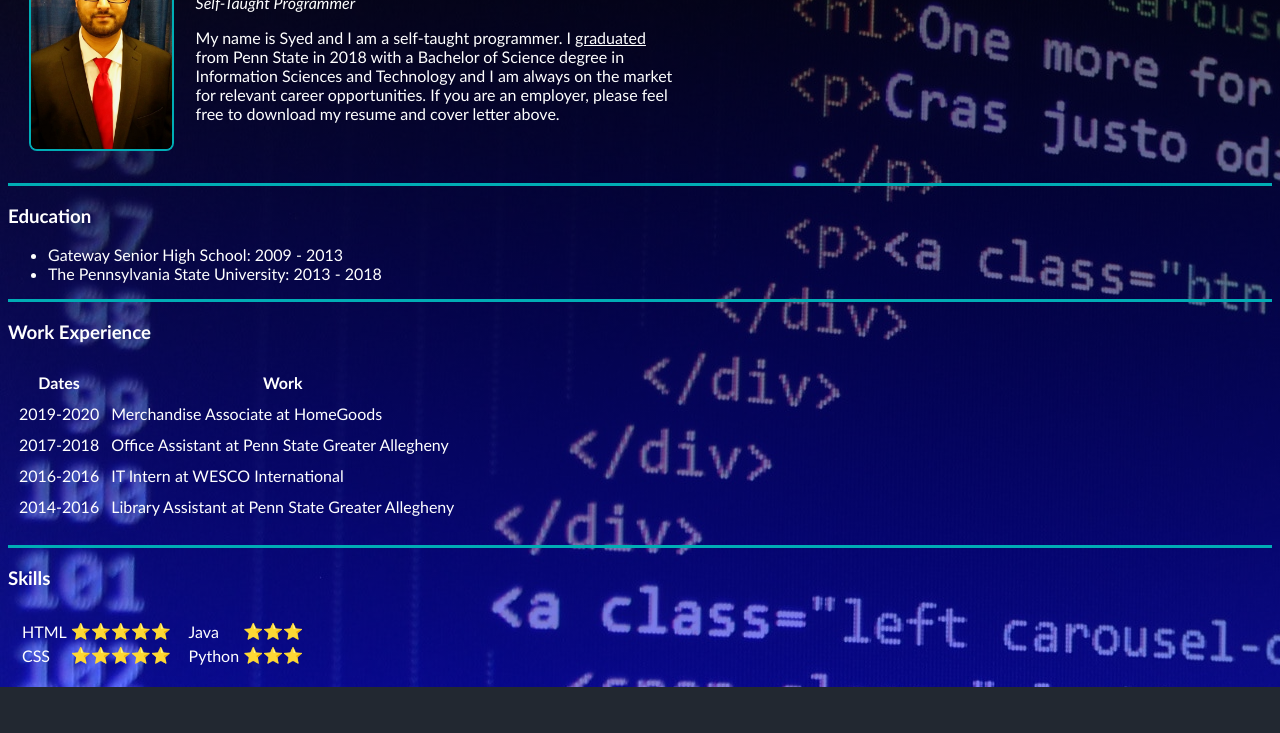
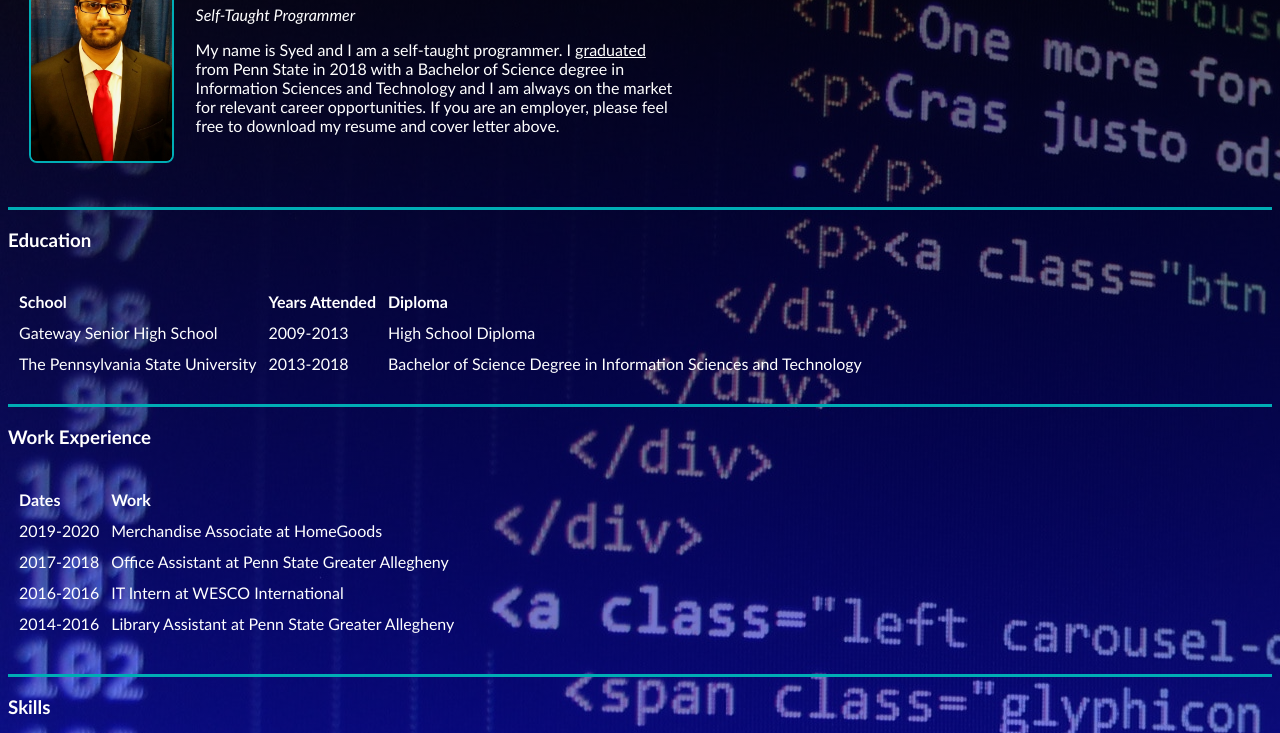
Before and after one commit to kapimoth/cv, a plain HTML site: page index.html in a window 1280 px wide. Shown: the part 140-873 px from the top of the page. Before the commit the page ends 827 px from the top, so only its background shows below. Drawn offline with Linux system fonts and the light colour scheme.

Commit message:
Update index.html

```diff
--- a/index.html
+++ b/index.html
@@ -22,6 +22,8 @@
       url('bg.jpg');
 
     }
+
+
 
     .btn_link {
       outline: none;
@@ -100,6 +102,11 @@
     th {
       font-family: "Trebuchet MS", Helvetica, sans-serif;
     }
+
+table {
+  padding-top: 12px;
+  padding-bottom: 12px;
+  text-align: left;
   </style>
   <!--END OF CSS-->
 </head>
@@ -135,10 +142,23 @@
   <hr>
 
   <h3>Education</h3>
-  <ul>
-    <li>Gateway Senior High School: 2009 - 2013</li>
-    <li>The Pennsylvania State University: 2013 - 2018</li>
-  </ul>
+  <table id="Education"cellspacing="10">
+    <tr>
+      <th>School</th>
+      <th>Years Attended</th>
+      <th>Diploma</th>
+    </tr>
+    <tr>
+      <td>Gateway Senior High School</td>
+      <td>2009-2013</td>
+      <td>High School Diploma</td>
+    </tr>
+    <tr>
+      <td>The Pennsylvania State University</td>
+      <td>2013-2018</td>
+      <td>Bachelor of Science Degree in Information Sciences and Technology</td>
+    </tr>
+  </table>
   <hr>
   <!--HORIZONTAL RULE------------------------------->
 
```
